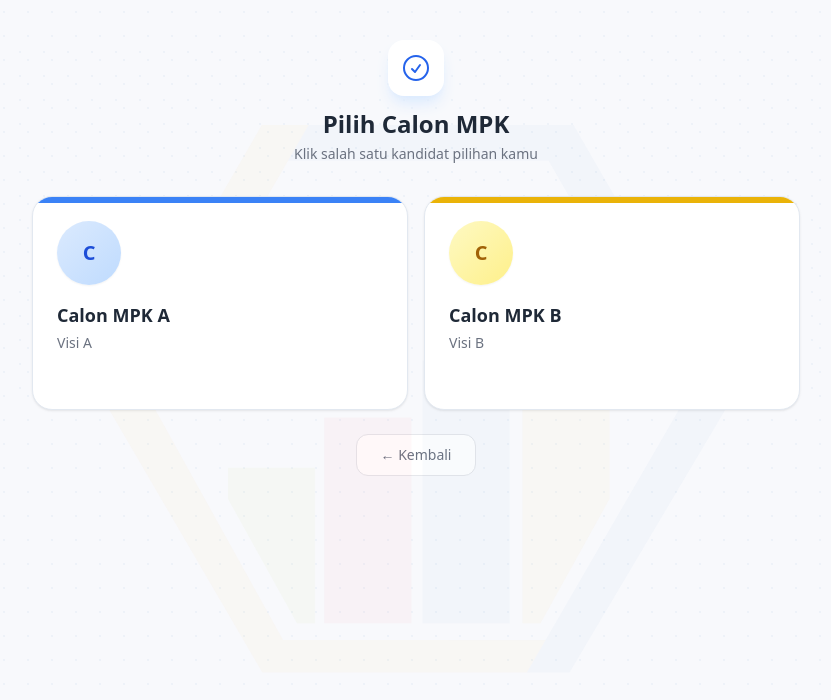
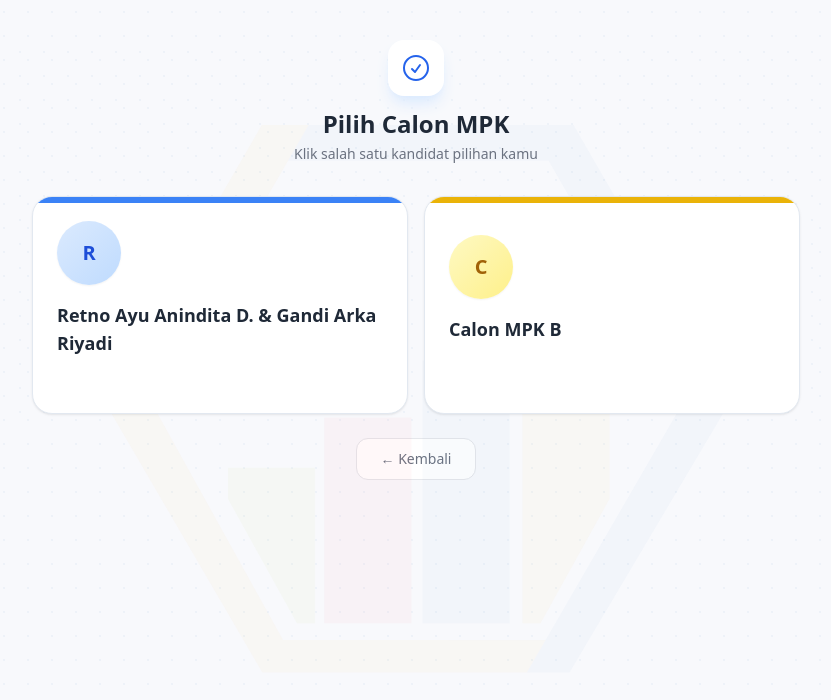
Before and after one commit to rezagiovanni/avi-vote, a Next.js app: page /vote/mpk in a window 1280 px wide. Shown: the top 700 px of the page, without its empty margins (224-1055 px from the left). Built offline with nearby package versions, Linux system fonts and the light colour scheme.

Commit message:
feat: add MPK candidate names (Retno & Gandi)

```diff
--- a/pages/vote/mpk.tsx
+++ b/pages/vote/mpk.tsx
@@ -2,8 +2,8 @@ import { useRouter } from "next/router";
 import CandidateCard from "@/components/CandidateCard";
 
 const MPK_CANDIDATES = [
-  { id: "mpk_a", name: "Calon MPK A", visi: "Visi A" },
-  { id: "mpk_b", name: "Calon MPK B", visi: "Visi B" },
+  { id: "mpk_a", name: "Retno Ayu Anindita D. & Gandi Arka Riyadi", visi: "" },
+  { id: "mpk_b", name: "Calon MPK B", visi: "" },
 ];
 
 export default function VoteMPK() {
```
